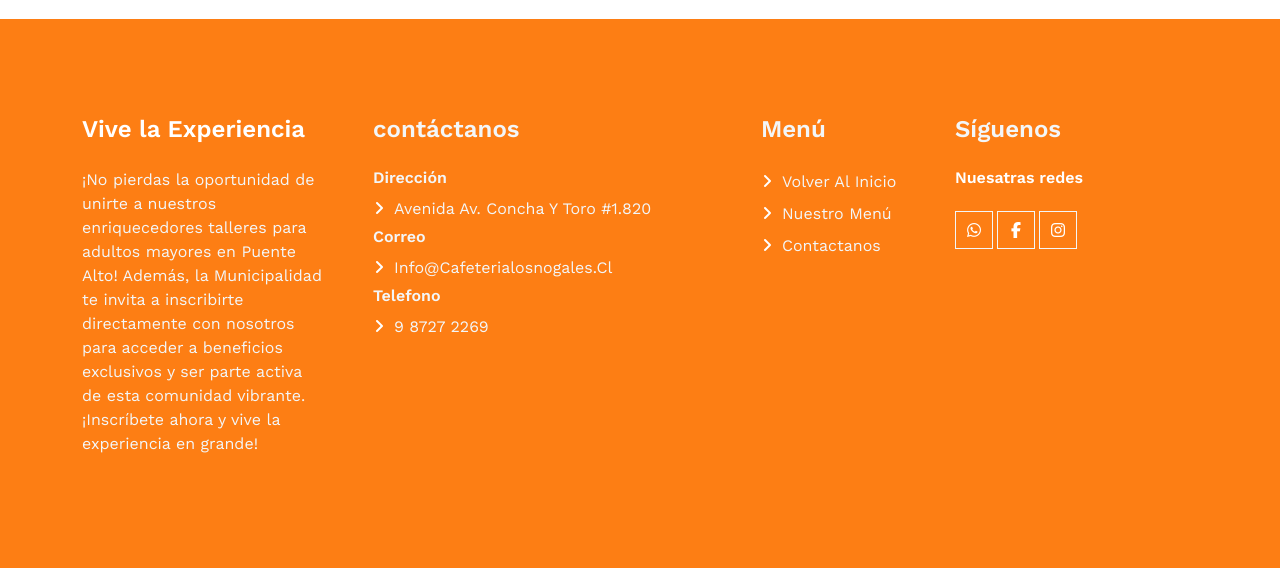
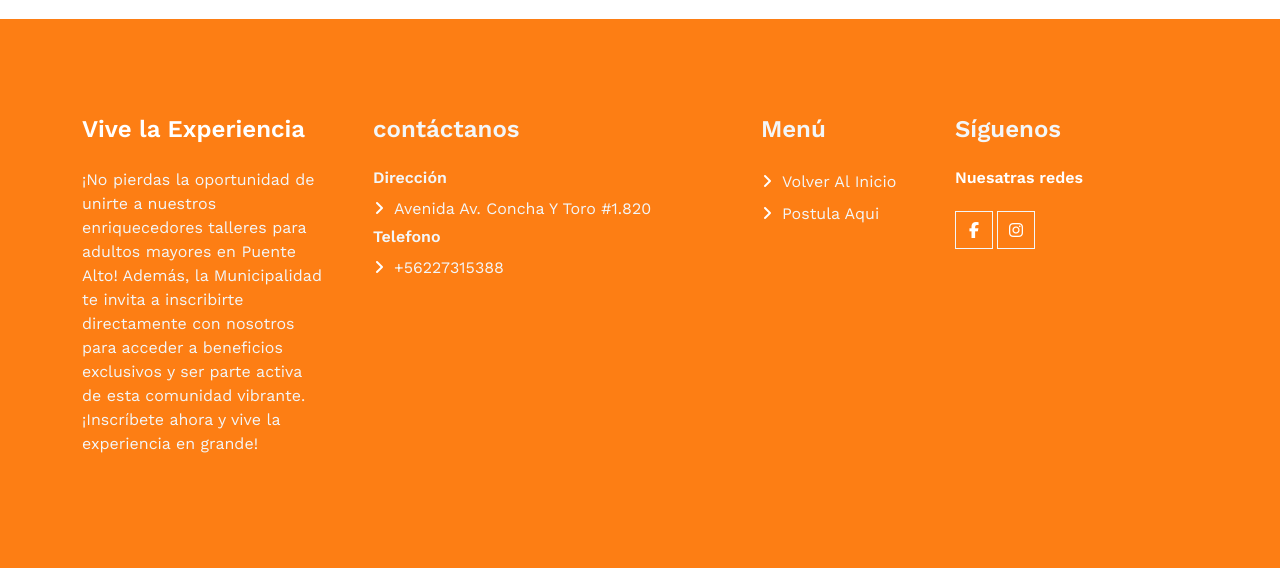
Before and after one commit to xnt0nio/arquitectura, a Django app: page /add in a window 1280 px wide. Shown: the part 1347-1915 px from the top of the page. Run offline with Django 3.2, Linux system fonts and the light colour scheme; data comes from the database, SQL or seed files in the repository; some libraries are stand-ins or nearby versions.

Commit message:
lo ultimo

```diff
--- a/core/templates/core/base.html
+++ b/core/templates/core/base.html
@@ -5,7 +5,7 @@
 
 <head>
     <meta charset="utf-8">
-    <title>Cafeteria & Heladeria Nogales</title>
+    <title>Talleres adultos mayores</title>
     <meta content="width=device-width, initial-scale=1.0" name="viewport">
     <meta content="" name="keywords">
 
@@ -39,26 +39,23 @@
             <div class="col-lg-7 px-4 text-start">
                 <div class="h-100 d-inline-flex align-items-center me-4">
                     <small class="fa fa-map-marker-alt text-white me-4"></small>
-                    <small>Avenida Oriente #2445 Local 3 San Rafael</small>
+                    <small>Avenida
+                        Av. Concha y Toro #1.820</small>
                 </div>
-                <div class="h-100 d-inline-flex align-items-center">
-                    <small class="far fa-clock text-white me-2"></small>
-                    <small>Lun - Dom : 08.00 AM - 20.00 PM</small>
-                </div>
+
             </div>
             <div class="col-lg-5 px-4 text-end">
                 <div class="h-100 d-inline-flex align-items-center me-4">
                     <small class="fa fa-phone-alt  me-2 copy"></small>
-                    <small>+569 8727 2269</small>
+                    <small>+56227315388</small>
                 </div>
                 <div class="h-100 d-inline-flex align-items-cente mx-n2">
                     <a class="btn btn-square btn-link rounded-0 border-0 border-end border-secondary"
-                        href="https://www.facebook.com/people/Cafetería-Los-Nogales/100094324337685/?mibextid=ZbWKwL"><i
+                        href="https://www.facebook.com/munipuentealto/"><i
                             class="fab fa-facebook-f"></i></a>
-                    <a class="btn btn-square btn-link rounded-0 border-0 border-end border-secondary"
-                        href="https://wa.me/56987272269"><i class="fab fa-whatsapp"></i></a>
+
                     <a class="btn btn-square btn-link rounded-0"
-                        href="https://www.instagram.com/cafeterialosnogales/?igshid=MzNlNGNkZWQ4Mg%3D%3D"><i
+                        href="https://www.instagram.com/mpuentealto/"><i
                             class="fab fa-instagram"></i></a>
                 </div>
             </div>
@@ -79,13 +76,12 @@
         <div class="collapse navbar-collapse" id="navbarCollapse">
             <div class="navbar-nav ms-auto p-4 p-lg-0">
                 <a href="{% url 'index' %}" class="nav-item nav-link">Inicio</a>
-                <a href="{% url 'menu' %}" class="nav-item nav-link">Menú</a>
-                <a href="{% url 'contacto' %}" class="nav-item nav-link">contacto</a>
+
                 {% if user.is_authenticated %}
-                <a href="{% url 'logout' %}"class="nav-item nav-link">Cerrar Sesion</a>
+                <a href="{% url 'logout' %}" class="nav-item nav-link">Cerrar Sesion</a>
                 {% else %}
-                <a href="{% url 'login' %}"class="nav-item nav-link">Iniciar sesion</a>
-                <a href="{% url 'registro' %}"class="nav-item nav-link">Crear Cuenta</a>
+                <a href="{% url 'login' %}" class="nav-item nav-link">Iniciar sesion</a>
+                <a href="{% url 'registro' %}" class="nav-item nav-link">Crear Cuenta</a>
                 {% endif %}
 
                 <div class="nav-item dropdown">
@@ -137,29 +133,25 @@
                     <a class="btn btn-link"
                         href="https://www.google.com/maps/search/Av.+Concha+y+Toro+%231.820./@-33.5955482,-70.5799105,16z?entry=ttu">Avenida
                         Av. Concha y Toro #1.820</a>
-                    <h6 class="text-light mb-2">Correo</h6>
-                    <a class="btn btn-link" href="mailto:info@cafeterialosnogales.cl">info@cafeterialosnogales.cl</a>
+
                     <h6 class="text-light mb-2">Telefono</h6>
-                    <a class="btn btn-link" href="tel:+569 8727 2269">9 8727 2269</a>
+                    <a class="btn btn-link" href="tel:+562 2731 5388">+56227315388</a>
                 </div>
                 <div class="col-lg-2 col-md-6">
                     <h4 class="text-light mb-4">Menú</h4>
                     <a class="btn btn-link" href="{% url 'index' %}">Volver al inicio</a>
-                    <a class="btn btn-link" href="{% url 'menu' %}">Nuestro menú</a>
-                    <a class="btn btn-link" href="{% url 'contacto' %}">Contactanos</a>
+                    <a class="btn btn-link" href="{% url 'postulaciontaller' %}">postula aqui</a>
+
                 </div>
                 <div class="col-lg-3 col-md-6">
                     <h4 class="text-light mb-4">Síguenos</h4>
                     <h6 class="text-white mt-4 mb-3">Nuesatras redes</h6>
                     <div class="d-flex pt-2">
-                        <a class="btn btn-square btn-outline-light me-1" href="https://wa.me/56987272269"><i
-                                class="fab fa-whatsapp"></i></a>
+
                         <a class="btn btn-square btn-outline-light me-1"
-                            href="https://www.facebook.com/people/Cafetería-Los-Nogales/100094324337685/?mibextid=ZbWKwL"><i
-                                class="fab fa-facebook-f"></i></a>
+                            href="https://www.facebook.com/munipuentealto/"><i class="fab fa-facebook-f"></i></a>
                         <a class="btn btn-square btn-outline-light me-1"
-                            href="https://www.instagram.com/cafeterialosnogales/?igshid=MzNlNGNkZWQ4Mg%3D%3D"><i
-                                class="fab fa-instagram"></i></a>
+                            href="https://www.instagram.com/mpuentealto/"><i class="fab fa-instagram"></i></a>
                     </div>
                 </div>
             </div>
```
